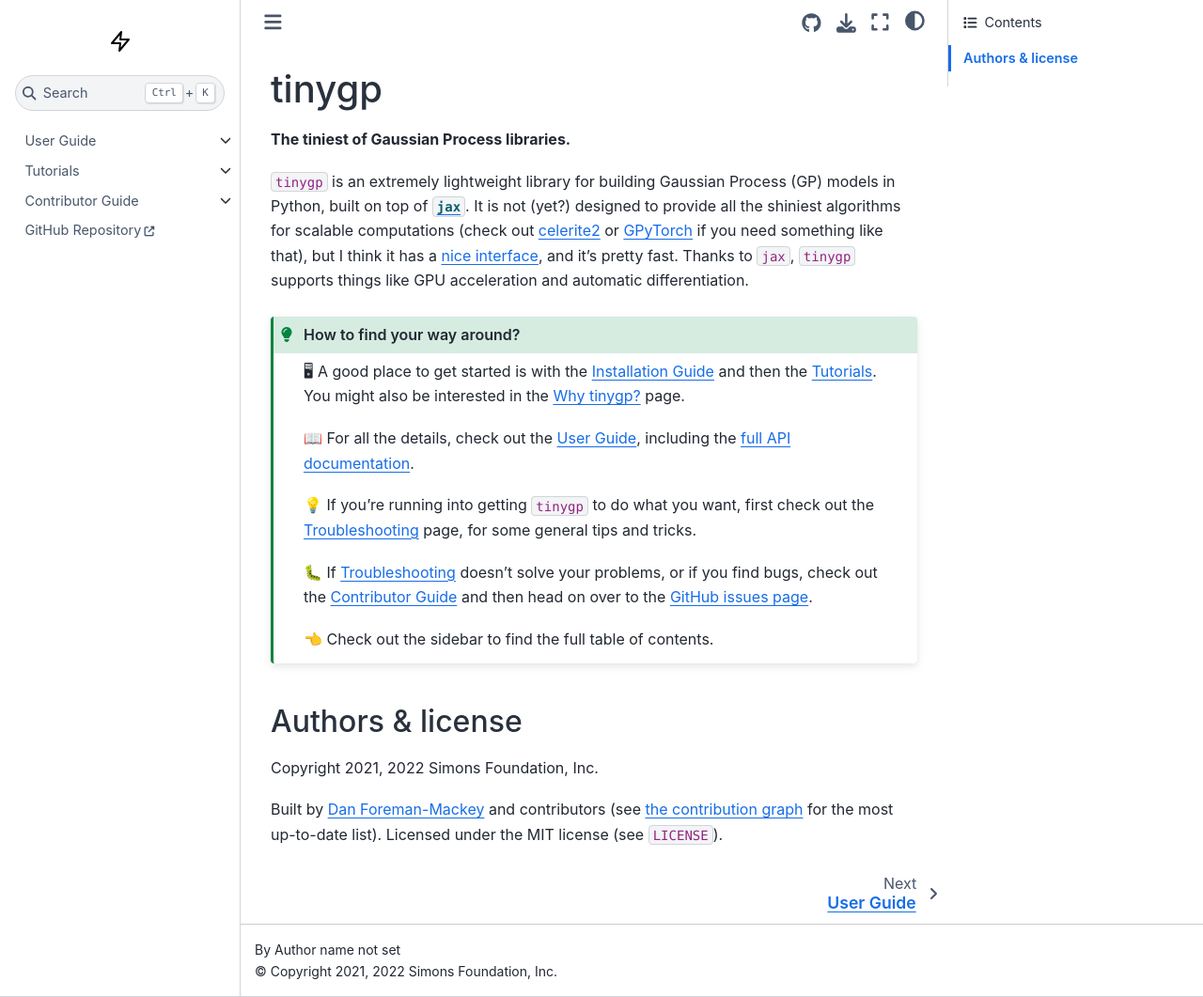
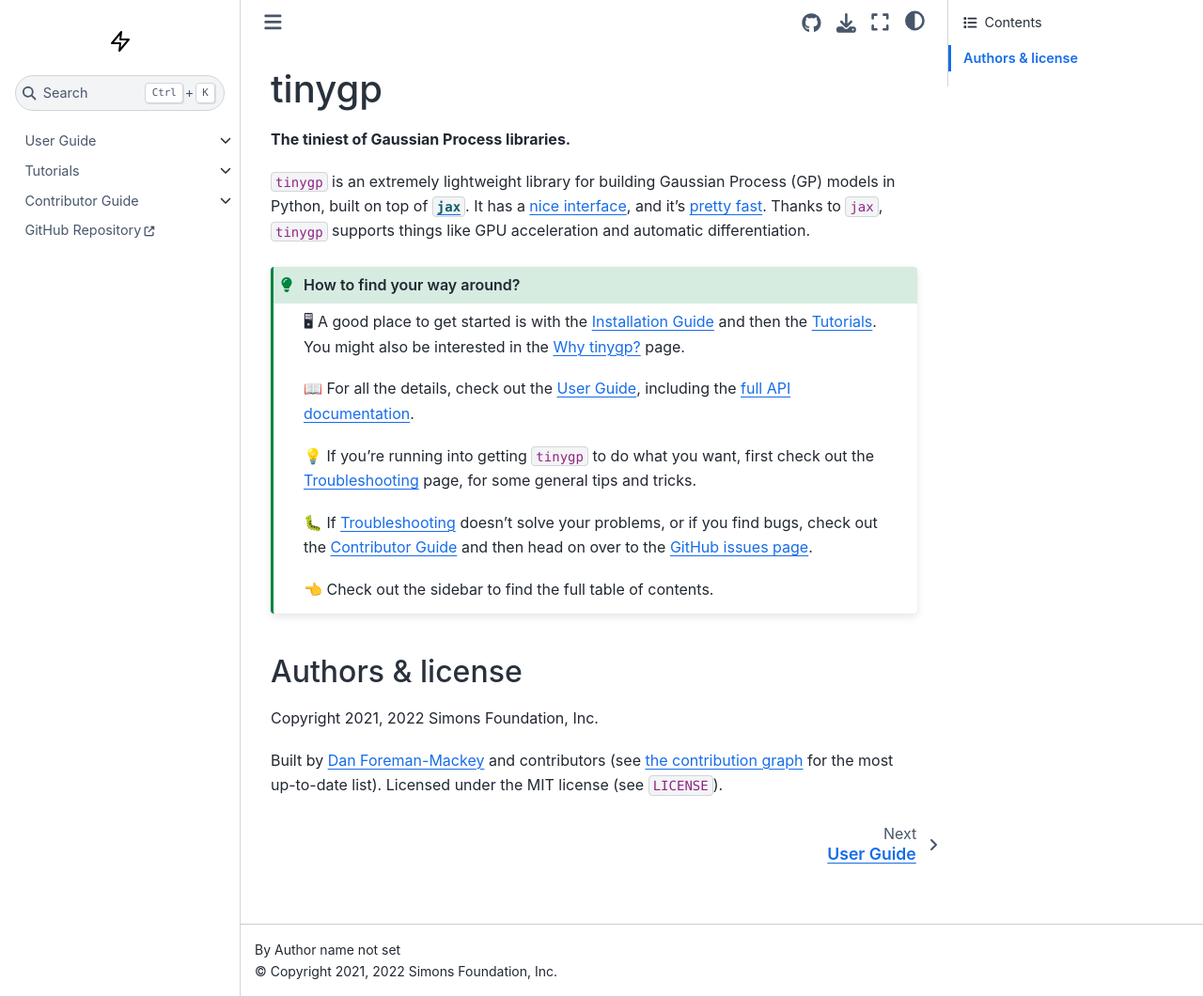
Before and after one commit to dfm/tinygp, a Sphinx documentation site: the page built from docs/index.md, in a window 1280 px wide and 1061 px high. Shown: the whole window at 94% size. Built offline with Sphinx 7.4.7 and the Sphinx Book theme 1.1.4, drawn with Linux system fonts in a browser that asks for light colours; the version number could not be read and is left out.

Commit message:
some words on landing page

````diff
--- a/docs/index.md
+++ b/docs/index.md
@@ -3,11 +3,8 @@
 **The tiniest of Gaussian Process libraries.**
 
 `tinygp` is an extremely lightweight library for building Gaussian Process (GP)
-models in Python, built on top of [`jax`](https://github.com/google/jax). It is
-not (yet?) designed to provide all the shiniest algorithms for scalable
-computations (check out [celerite2](https://celerite2.readthedocs.io) or
-[GPyTorch](https://gpytorch.ai) if you need something like that), but I think it
-has a [nice interface](api-ref), and it's pretty fast. Thanks to `jax`, `tinygp`
+models in Python, built on top of [`jax`](https://github.com/google/jax). It has
+a [nice interface](api-ref), and it's [pretty fast](benchmarks). Thanks to `jax`, `tinygp`
 supports things like GPU acceleration and automatic differentiation.
 
 ```{admonition} How to find your way around?
````
